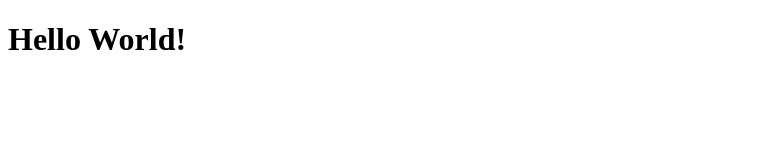
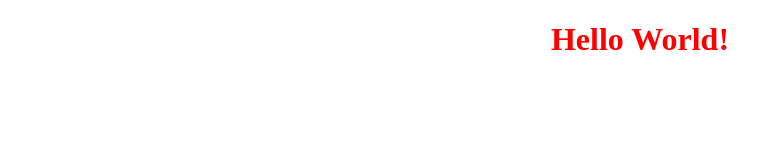
Before and after one commit to AbenaAdu/Abena-Adu-Personal-Website, a plain HTML site: page index.html in a window 1280 px wide. Shown: the whole page, without its empty margins (0-782 px from the left). Drawn offline with Linux system fonts and the light colour scheme.

Commit message:
add style.css,connect to index.html

```diff
--- a/index.html
+++ b/index.html
@@ -1,6 +1,7 @@
 <!DOCTYPE html>
 <html lang="en">
   <head>
+    <link rel="stylesheet" href="style.css" >
     <title>My Personal Website</title>
   </head>
   <body>
--- /dev/null
+++ b/style.css
@@ -0,0 +1,4 @@
+body {
+    text-align: center;
+    color: red
+  }
```
